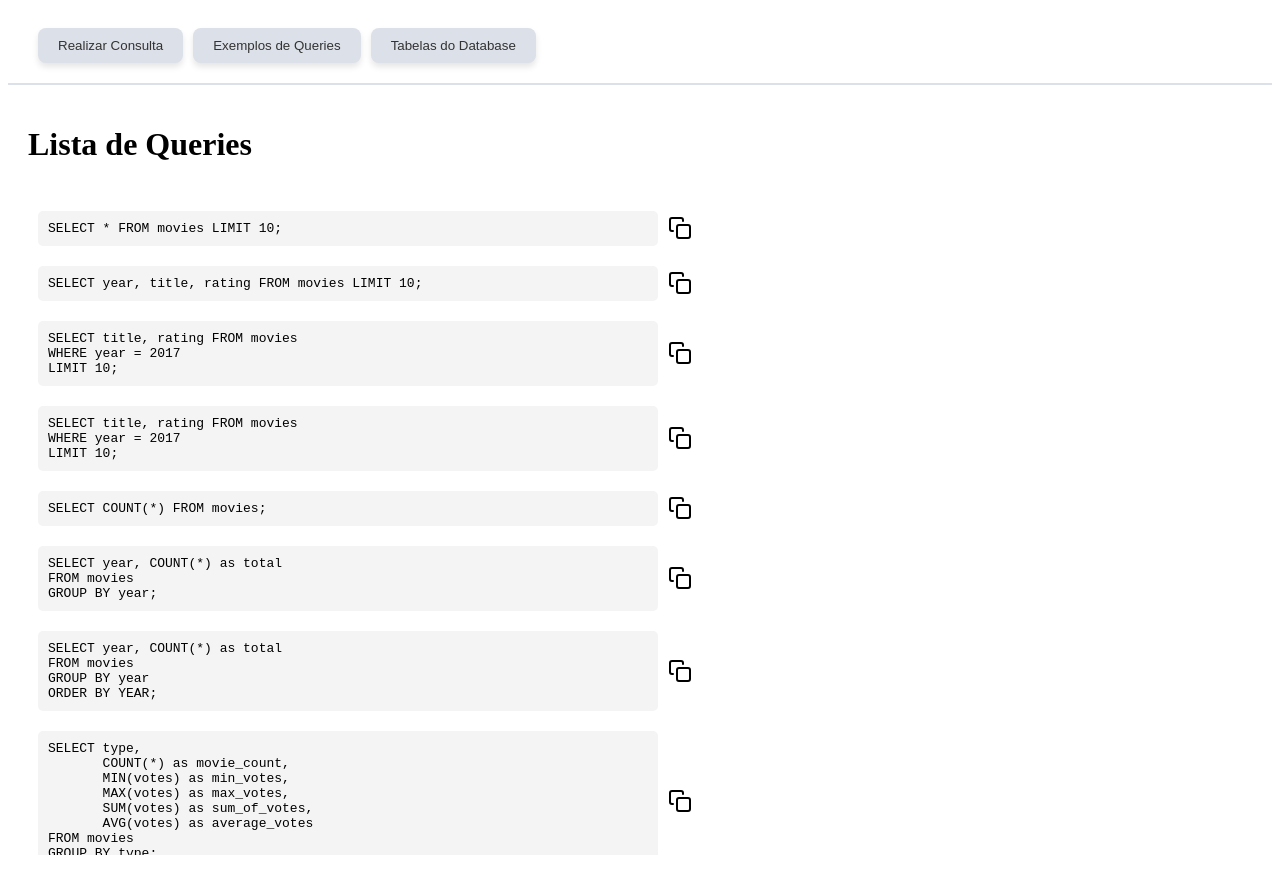
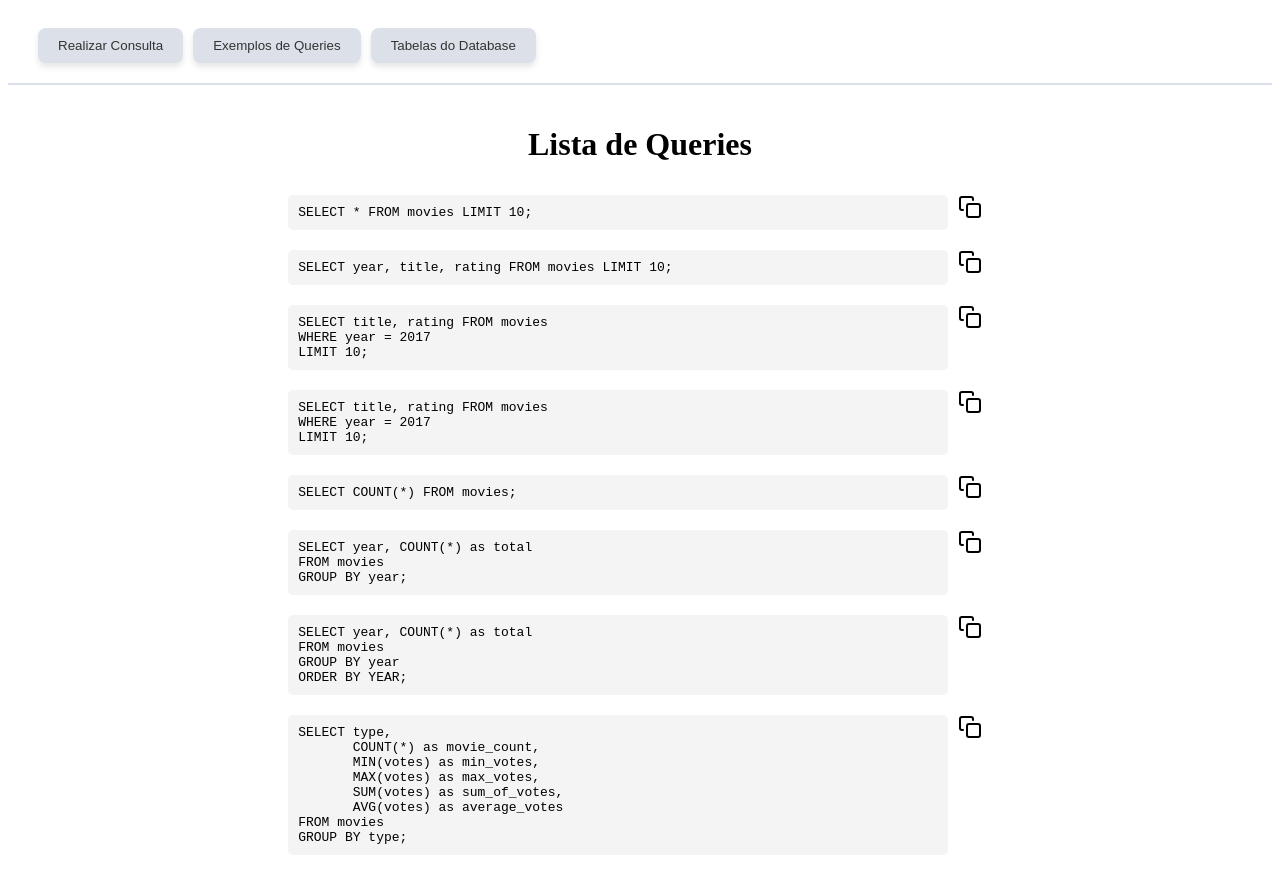
Before and after one commit to EdgarLira25/trabalhos-graduacao, a React (Create React App) app: page /examples in a window 1280 px wide. Built offline with nearby package versions, Linux system fonts and the light colour scheme.

Commit message:
style: passagem para styled components do react

```diff
--- a/src/pages/ExamplesQueries/ExamplesQueries.tsx
+++ b/src/pages/ExamplesQueries/ExamplesQueries.tsx
@@ -2,6 +2,7 @@ import { ToastContainer, toast } from 'react-toastify';
 import 'react-toastify/dist/ReactToastify.css';
 import { FiCopy } from 'react-icons/fi';
 import { queries } from './consts';
+import { Container, ContainerItem, ContainerList, Pre, Title } from './style';
 
 
 const copyToClipboard = (text: string) => {
@@ -20,38 +21,24 @@ const copyToClipboard = (text: string) => {
 
 const ExamplesQueries = () => {
     return (
-        <div style={{ padding: '20px' }}>
-            <h1>Lista de Queries</h1>
-            <div style={{ maxHeight: '650px', overflowY: 'auto', padding: '10px' }}>
-                <ul style={{ listStyleType: 'none', padding: 0 }}>
+        <Container>
+            <Title>Lista de Queries</Title>
+            <ContainerList>
                 {queries.map((query, index) => (
-                        <li key={index} style={{ marginBottom: '20px' }}>
-                            <div style={{ display: 'flex', alignItems: 'center' }}>
-                                <pre style={{
-                                    backgroundColor: '#f4f4f4',
-                                    padding: '10px',
-                                    borderRadius: '5px',
-                                    margin: 0,
-                                    overflowX: 'auto',
-                                    maxWidth: '600px',
-                                    whiteSpace: 'pre-wrap',
-                                    wordWrap: 'break-word',
-                                    flex: 1
-                                }}>
+                    <ContainerItem key={index}>
+                        <Pre>
                             {query}
-                                </pre>
+                        </Pre>
                         <FiCopy
                             onClick={() => copyToClipboard(query)}
-                                    style={{ marginLeft: '10px', cursor: 'pointer' }}
+                            style={{ marginLeft: '10px', marginRight: '10px', cursor: 'pointer' }}
                             size={24}
                         />
-                            </div>
-                        </li>
+                    </ContainerItem>
                 ))}
-                </ul>
-            </div>
+            </ContainerList>
             <ToastContainer />
-        </div >
+        </Container >
     );
 };
 
--- a/src/pages/ExamplesQueries/style.ts
+++ b/src/pages/ExamplesQueries/style.ts
@@ -7,3 +7,26 @@ export const Container = styled.div`
   justify-content: center;
   padding: 20px;
 `;
+
+export const Title = styled.h1``
+
+export const ContainerList = styled.div`
+  max-height: 650px;
+  overflow-y: auto;
+  padding: 10px;
+`
+
+export const ContainerItem = styled.div`
+  display: flex;
+  alignItems: center;
+  margin-bottom: 20px;
+`
+
+export const Pre = styled.pre`
+ background-color: #f4f4f4;
+ padding: 10px;
+ border-radius: 5px;
+ margin: 0;
+ word-wrap: break-word;
+ flex: 1
+`
```
Lines whose indentation alone changed are shown as unchanged.
